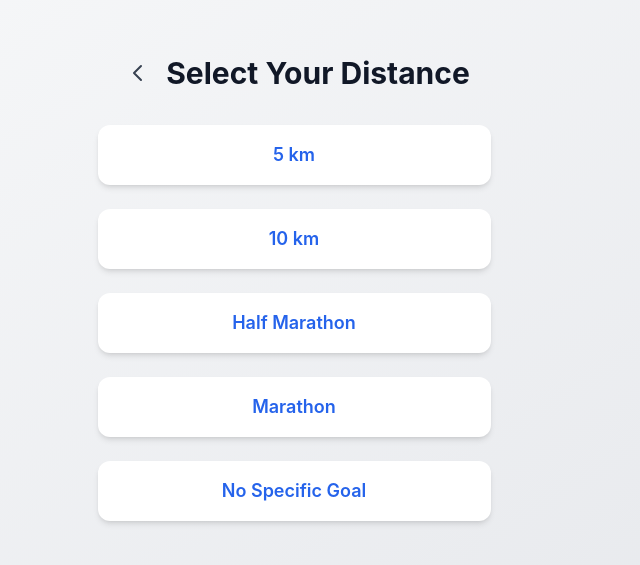
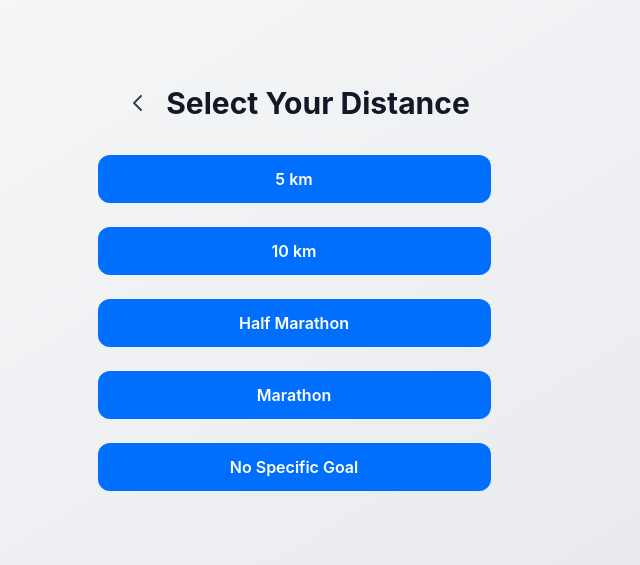
Before and after one commit to SlowKart/tylusprogresas, a Next.js app: page /sports/running in a window 1280 px wide. Shown: the part 113-678 px from the top of the page, without its empty margins (346-986 px from the left). Built offline with nearby package versions, Linux system fonts and the light colour scheme.

Commit message:
feat: unify all action buttons to primary Button variant for consistent UI

```diff
--- a/src/app/page.tsx
+++ b/src/app/page.tsx
@@ -1,6 +1,7 @@
 "use client";
 import React from "react";
 import { useRouter } from "next/navigation";
+import { Button } from "@/components/Button";
 
 export default function Home() {
   const router = useRouter();
@@ -11,15 +12,16 @@ export default function Home() {
           Select a Sport
         </h1>
         <div className="flex flex-col gap-8 w-full">
-          <button
-            className="bg-white shadow-md rounded-xl px-8 py-6 text-xl font-semibold text-blue-600 hover:bg-blue-50 focus:outline-none focus:ring-2 focus:ring-blue-400 transition w-full"
+          <Button
+            variant="primary"
+            className="w-full"
             onClick={() => router.push("/sports/running")}
           >
             Running
-          </button>
-          <button className="bg-white shadow-md rounded-xl px-8 py-6 text-xl font-semibold text-green-600 hover:bg-green-50 focus:outline-none focus:ring-2 focus:ring-green-400 transition w-full">
+          </Button>
+          <Button variant="primary" className="w-full" onClick={() => {}}>
             General Fitness
-          </button>
+          </Button>
         </div>
       </div>
     </main>
--- a/src/app/sports/running/page.tsx
+++ b/src/app/sports/running/page.tsx
@@ -2,6 +2,7 @@
 import React, { useState, useEffect, ReactNode } from "react";
 import { useRouter } from "next/navigation";
 import { CustomSlider } from "@/components/CustomSlider";
+import { Button } from "@/components/Button";
 
 // --- Types & Constants ---
 interface DistanceOption {
@@ -143,13 +144,14 @@ function DistanceButton({
   onSelect: (value: string) => void;
 }) {
   return (
-    <button
-      className="bg-white shadow-md rounded-xl px-8 py-4 text-lg font-semibold text-blue-600 hover:bg-blue-50 focus:outline-none focus:ring-2 focus:ring-blue-400 transition"
+    <Button
+      variant="primary"
+      className="w-full"
       onClick={() => onSelect(option.value)}
       aria-label={`Select ${option.label}`}
     >
       {option.label}
-    </button>
+    </Button>
   );
 }
 
@@ -242,13 +244,14 @@ export default function Running() {
             max={MAX_WEEKS}
             formatValue={formatWeeks}
           />
-          <button
+          <Button
             type="submit"
-            className="bg-black text-white rounded-full px-8 py-4 text-lg font-semibold w-full shadow-md hover:bg-gray-900 transition mt-4"
+            variant="primary"
+            className="w-full mt-4"
             disabled={selected !== "none" && finishTime === null}
           >
             Continue
-          </button>
+          </Button>
         </form>
       </StepLayout>
     );
--- /dev/null
+++ b/src/components/Button.tsx
@@ -0,0 +1,39 @@
+import React from "react";
+
+export type ButtonVariant = "primary" | "secondary" | "tertiary";
+
+interface ButtonProps extends React.ButtonHTMLAttributes<HTMLButtonElement> {
+  variant?: ButtonVariant;
+  children: React.ReactNode;
+  className?: string;
+}
+
+export const Button: React.FC<ButtonProps> = ({
+  variant = "primary",
+  children,
+  className = "",
+  ...props
+}) => {
+  const base =
+    "flex flex-row justify-center items-center min-h-[40px] px-4 py-3 gap-2 font-semibold text-base transition focus:outline-none focus:ring-2 focus:ring-blue-400";
+  let styles = "";
+  switch (variant) {
+    case "primary":
+      styles =
+        "bg-[#006FFD] text-white rounded-[12px] border-none hover:bg-blue-700 active:bg-blue-800";
+      break;
+    case "secondary":
+      styles =
+        "bg-white text-[#006FFD] border border-[#006FFD] border-[1.5px] rounded-[12px] hover:bg-blue-50 active:bg-blue-100";
+      break;
+    case "tertiary":
+      styles =
+        "bg-transparent text-[#006FFD] rounded-[8px] border-none hover:bg-blue-50 active:bg-blue-100";
+      break;
+  }
+  return (
+    <button className={`${base} ${styles} ${className}`} {...props}>
+      {children}
+    </button>
+  );
+};
```
